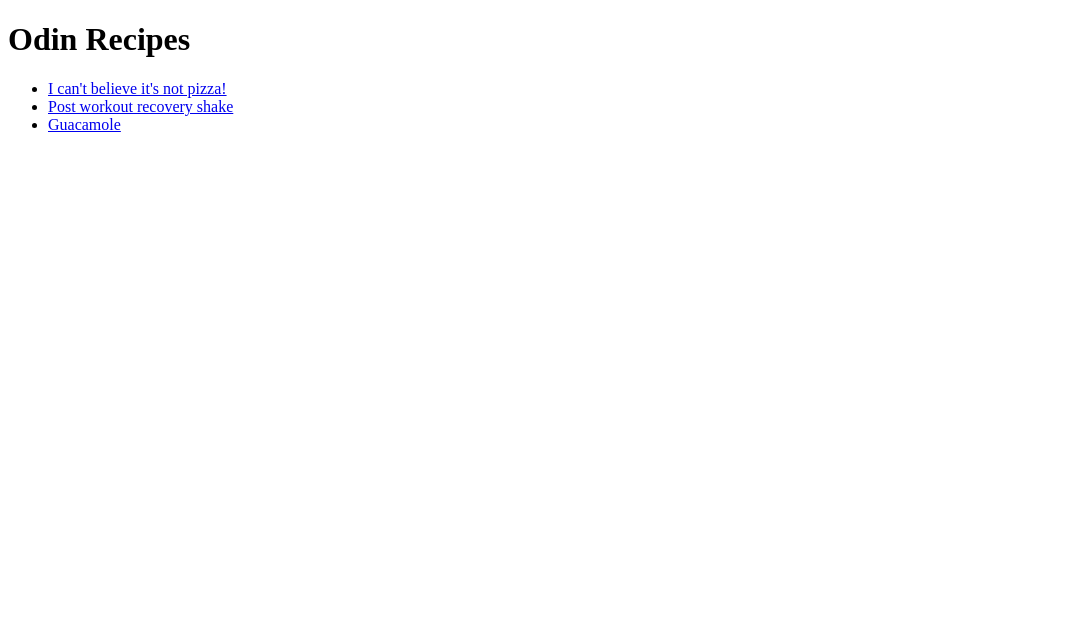
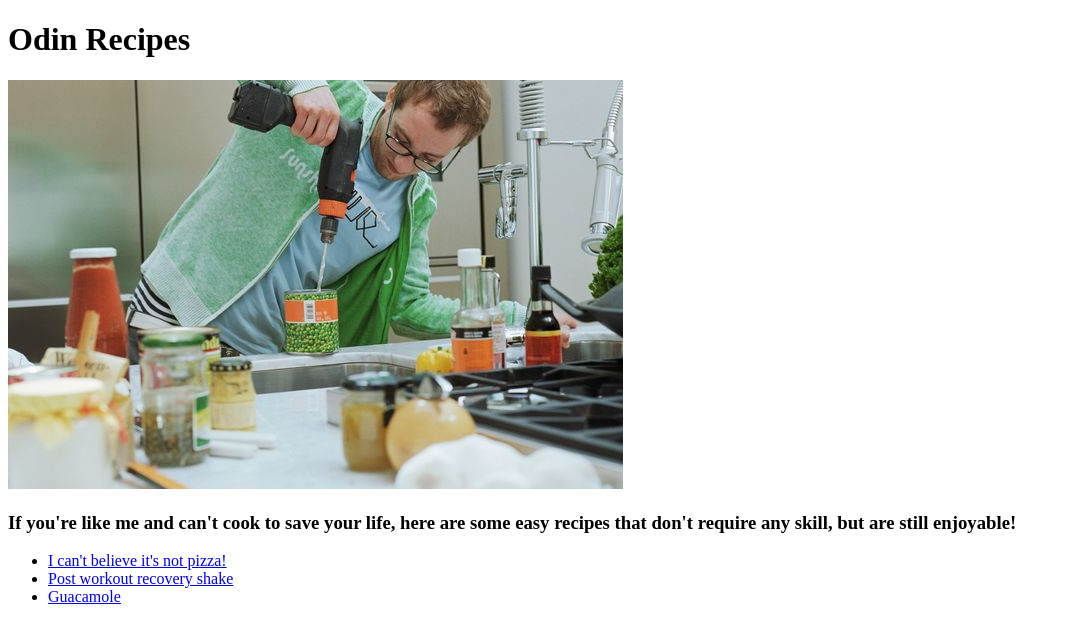
Before and after one commit to lucasdorosario/odin-recipes, a plain HTML site: page index.html in a window 1280 px wide. Shown: the whole page, without its empty margins (0-1070 px from the left). Drawn offline with Linux system fonts and the light colour scheme.

Commit message:
Modify title and add image to homepage

```diff
--- a/index.html
+++ b/index.html
@@ -2,10 +2,15 @@
 <html lang="en">
 <head>
     <meta charset="UTF-8">
-    <title>Odin Recipes</title>
+    <title>Recipes for people that can't cook</title>
 </head>
 <body>
     <h1>Odin Recipes</h1>
+    <img src="images/cantcook.jpg" alt="A guy using a drill to mix ingredients">
+
+    <h3>If you're like me and can't cook to save your life, here are some easy recipes that don't require any skill, but are still enjoyable!</h3>
+
+    <!-- Recipes -->
     <ul>
         <li>
             <a href="recipes/pizza.html">I can't believe it's not pizza!</a>
```
Also changed, not shown: images/cantcook.jpg (added).
